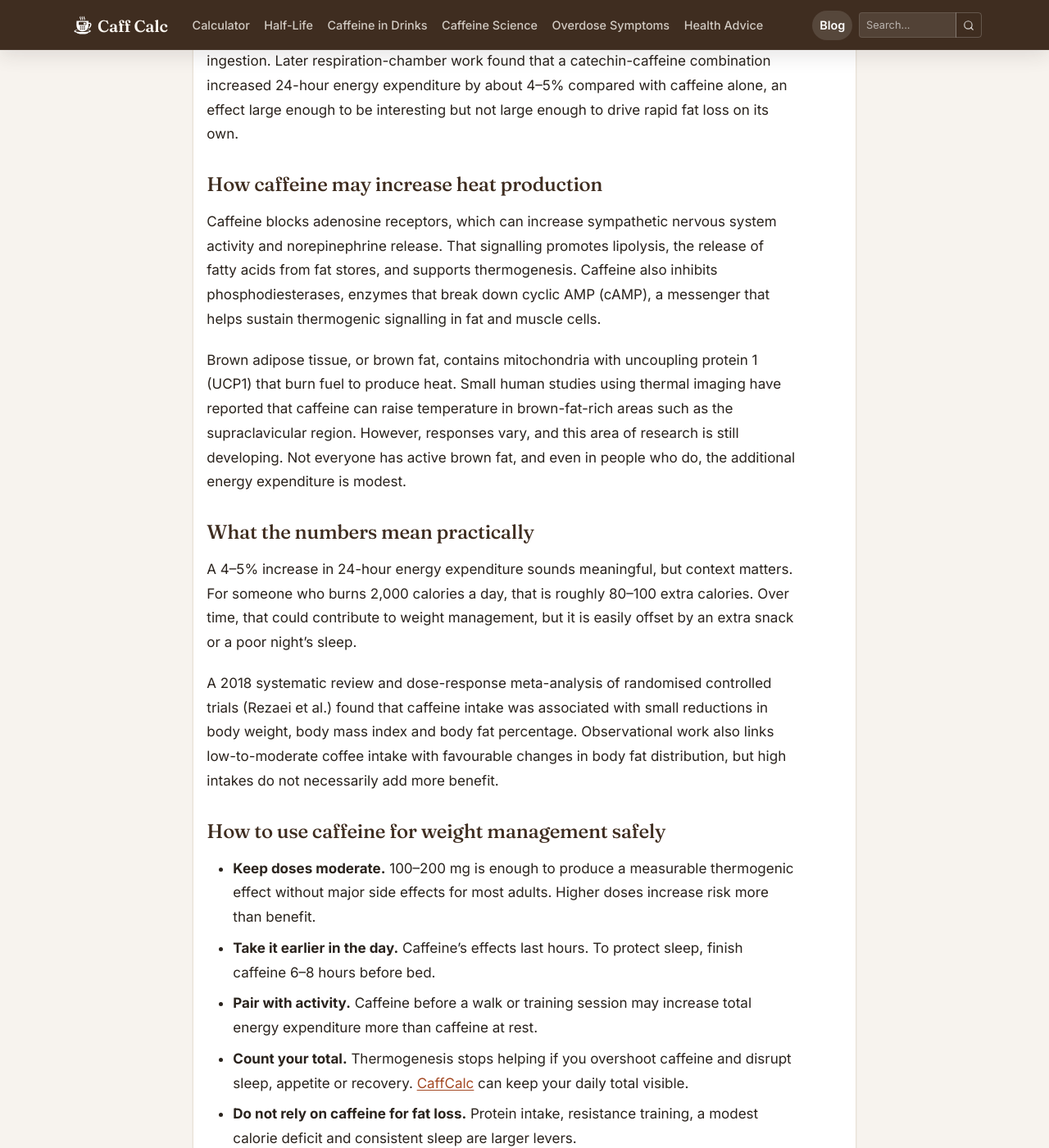
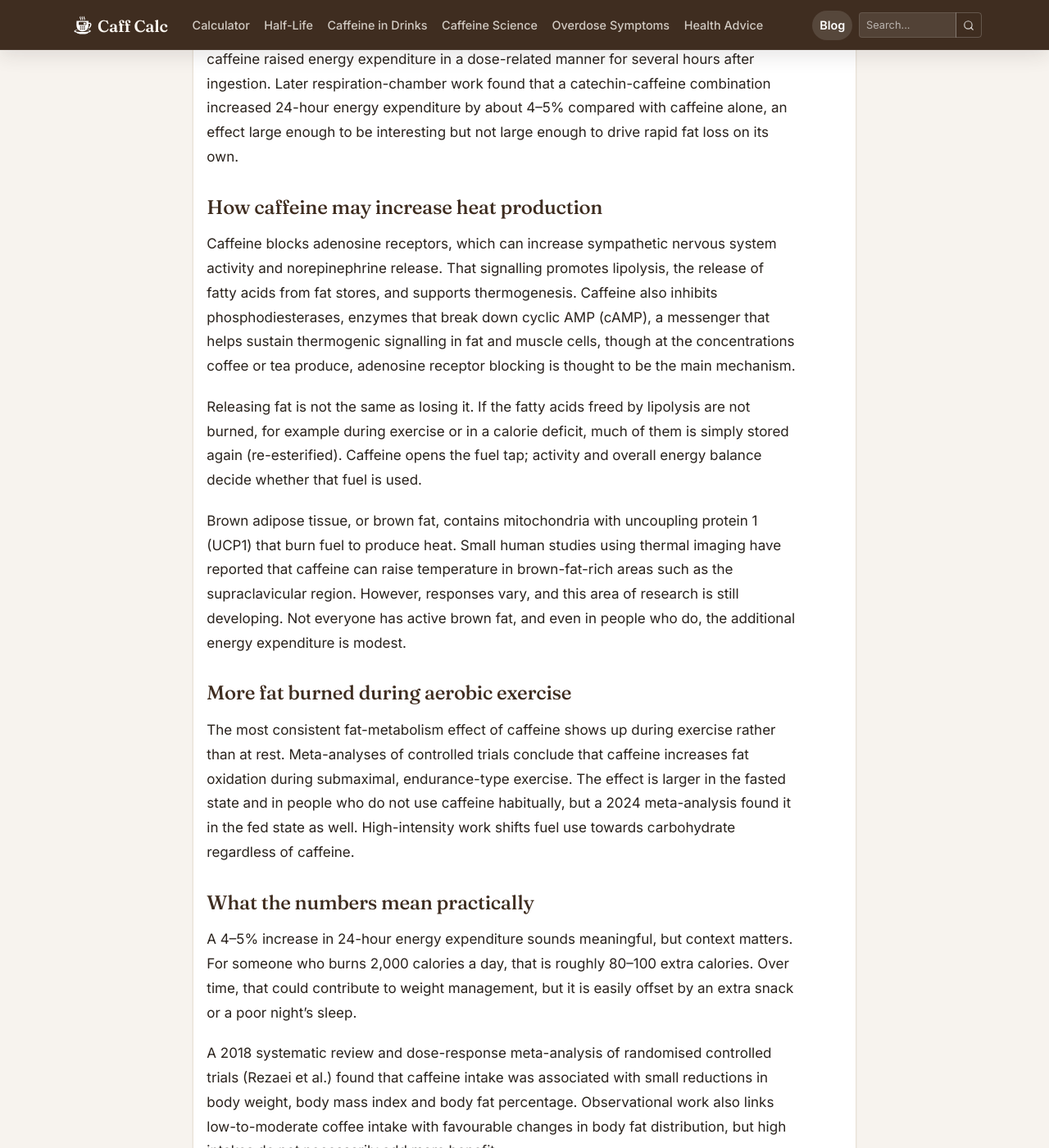
Before and after one commit to IUshakovsky/caff-calc, a Jekyll site: the page built from _posts/2026-04-20-caffeine-thermogenesis-weight.md, in a window 1280 px wide and 1400 px high, scrolled down 824 px. Shown: the whole window at 82% size. Built offline with Jekyll 4.4.1, drawn with Linux system fonts in a browser that asks for light colours; comment, search, counter and statistics services are not loaded; some of the changed text lies outside the part shown.

Commit message:
oct 1.2: merge metabolism cluster into caffeine-thermogenesis-weight
Moves exercise fat oxidation, lipolysis vs fat loss, the insulin
sensitivity and sleep trade-offs and clearance variability from
caffeine-fat-metabolism, with their sources, and redirects its URLs.

Co-Authored-By: Claude Opus 5.5 <noreply@anthropic.com>

```diff
--- a/_posts/2026-04-20-caffeine-thermogenesis-weight.md
+++ b/_posts/2026-04-20-caffeine-thermogenesis-weight.md
@@ -4,12 +4,16 @@ title: "Caffeine, Thermogenesis, and Weight: What Science Says"
 seo_title: "Does Caffeine Burn Fat? What Thermogenesis Studies Show"
 description: "Caffeine's thermogenic effect is real but small - roughly 4-5% of 24-hour energy expenditure in chamber studies. What that means for actual fat loss."
 date: 2026-04-20 03:00:00 +0000
-tags: [caffeine thermogenesis, weight management, metabolism, brown fat, energy expenditure]
+last_modified_at: 2026-10-13
+tags: [caffeine thermogenesis, weight management, metabolism, brown fat, energy expenditure, caffeine and fat metabolism, fat oxidation, insulin sensitivity, sleep]
 excerpt: "Caffeine's thermogenic effect is real but small - roughly 4-5% of 24-hour energy expenditure in chamber studies. What that means for actual fat loss."
 image: "/assets/images/blog/caffeine-thermogenesis-weight.jpg"
-redirect_from: /2026/04/20/caffeine-thermogenesis-weight/
-drinks: [decaf-coffee, caffeine-pill, green-tea]
-related_posts: [caffeine-pills-supplements, caffeine-fat-metabolism, caffeine-weight-sensitivity-guide, caffeine-blood-sugar]
+redirect_from:
+  - /2026/04/20/caffeine-thermogenesis-weight/
+  - /blog/caffeine-fat-metabolism/
+  - /2026/05/12/caffeine-fat-metabolism/
+drinks: [decaf-coffee, caffeine-pill, green-tea, espresso, latte]
+related_posts: [caffeine-pills-supplements, caffeine-weight-sensitivity-guide, caffeine-blood-sugar]
 ---
 
 ## Caffeine raises energy expenditure, but only a little
@@ -20,9 +24,15 @@ A classic double-blind study by Astrup et al. (1987) showed that 100, 200 and 40
 
 ## How caffeine may increase heat production
 
-Caffeine blocks adenosine receptors, which can increase sympathetic nervous system activity and norepinephrine release. That signalling promotes lipolysis, the release of fatty acids from fat stores, and supports thermogenesis. Caffeine also inhibits phosphodiesterases, enzymes that break down cyclic AMP (cAMP), a messenger that helps sustain thermogenic signalling in fat and muscle cells.
+Caffeine blocks adenosine receptors, which can increase sympathetic nervous system activity and norepinephrine release. That signalling promotes lipolysis, the release of fatty acids from fat stores, and supports thermogenesis. Caffeine also inhibits phosphodiesterases, enzymes that break down cyclic AMP (cAMP), a messenger that helps sustain thermogenic signalling in fat and muscle cells, though at the concentrations coffee or tea produce, adenosine receptor blocking is thought to be the main mechanism.
+
+Releasing fat is not the same as losing it. If the fatty acids freed by lipolysis are not burned, for example during exercise or in a calorie deficit, much of them is simply stored again (re-esterified). Caffeine opens the fuel tap; activity and overall energy balance decide whether that fuel is used.
 
 Brown adipose tissue, or brown fat, contains mitochondria with uncoupling protein 1 (UCP1) that burn fuel to produce heat. Small human studies using thermal imaging have reported that caffeine can raise temperature in brown-fat-rich areas such as the supraclavicular region. However, responses vary, and this area of research is still developing. Not everyone has active brown fat, and even in people who do, the additional energy expenditure is modest.
+
+## More fat burned during aerobic exercise
+
+The most consistent fat-metabolism effect of caffeine shows up during exercise rather than at rest. Meta-analyses of controlled trials conclude that caffeine increases fat oxidation during submaximal, endurance-type exercise. The effect is larger in the fasted state and in people who do not use caffeine habitually, but a 2024 meta-analysis found it in the fed state as well. High-intensity work shifts fuel use towards carbohydrate regardless of caffeine.
 
 ## What the numbers mean practically
 
@@ -30,11 +40,20 @@ A 4–5% increase in 24-hour energy expenditure sounds meaningful, but context m
 
 A 2018 systematic review and dose-response meta-analysis of randomised controlled trials (Rezaei et al.) found that caffeine intake was associated with small reductions in body weight, body mass index and body fat percentage. Observational work also links low-to-moderate coffee intake with favourable changes in body fat distribution, but high intakes do not necessarily add more benefit.
 
+## The trade-offs: blood sugar and sleep
+
+**Short-term insulin sensitivity.** A meta-analysis of trials in healthy adults found that acute caffeine intake reduces insulin sensitivity in the hours afterwards, most clearly when caffeine is taken close to a carbohydrate load. Whole coffee contains polyphenols that may offset this over the long term, but for the next meal or two, caffeine can make your body handle carbohydrates less efficiently.
+
+**Sleep.** In a controlled trial, 400 mg of caffeine taken 6 hours before bed still cut total sleep by more than an hour. Short or poor sleep impairs appetite regulation and insulin sensitivity, which works directly against fat loss.
+
+**Clearance varies widely.** How long caffeine stays active differs a lot between people: genetic variants of the liver enzyme CYP1A2, smoking (faster clearance), oral contraceptives and pregnancy (much slower clearance), age and liver function all shift it. The same afternoon coffee can be gone by bedtime for one person and still active for another.
+
 ## How to use caffeine for weight management safely
 
 - **Keep doses moderate.** 100–200 mg is enough to produce a measurable thermogenic effect without major side effects for most adults. Higher doses increase risk more than benefit.
 - **Take it earlier in the day.** Caffeine's effects last hours. To protect sleep, finish caffeine 6–8 hours before bed.
-- **Pair with activity.** Caffeine before a walk or training session may increase total energy expenditure more than caffeine at rest.
+- **Pair with activity.** Caffeine before a walk or training session may increase total energy expenditure more than caffeine at rest. For steady cardio, about 2–3 mg per kg of body weight (140–210 mg for a 70 kg person) 30–60 minutes beforehand is in the range studied, as long as you stay within your daily limit.
+- **Keep large doses away from carb-heavy meals.** Because acute caffeine reduces insulin sensitivity, this matters most if you monitor your glucose, have prediabetes or notice post-meal energy crashes.
 - **Count your total.** Thermogenesis stops helping if you overshoot caffeine and disrupt sleep, appetite or recovery. [CaffCalc]({{ '/' | relative_url }}) can keep your daily total visible.
 - **Do not rely on caffeine for fat loss.** Protein intake, resistance training, a modest calorie deficit and consistent sleep are larger levers.
 
@@ -46,6 +65,12 @@ Some older studies reported reduced food intake after caffeine, especially in me
 
 **Q: Does caffeine "burn fat"?**
 Caffeine increases fat oxidation and thermogenesis slightly, but the effect is too small to produce meaningful fat loss without a calorie deficit and exercise.
+
+**Q: Can I use caffeine before a fasted morning walk to burn more fat?**
+This is one of the better-supported uses: trials find caffeine increases fat oxidation during low-to-moderate aerobic exercise, especially when fasted. Keep the session submaximal, since at high intensity your body favours carbohydrate regardless of caffeine.
+
+**Q: Will milk, cream or sugar cancel out the effect?**
+They add calories that count towards your daily total, and a large milky or sweetened drink can easily outweigh the small thermogenic gain. Sugar also pairs caffeine's short-term drop in insulin sensitivity with a glucose load.
 
 **Q: Is green tea better than coffee for thermogenesis?**
 Some trials show a small additional effect when caffeine is combined with tea catechins, but the overall effect remains modest. Coffee and tea are both reasonable sources if you tolerate them.
@@ -70,8 +95,17 @@ Scientific sources supporting this article:
 - [PubMed: Effects of catechin-rich teas and caffeine on energy expenditure and fat oxidation — meta-analysis](https://pubmed.ncbi.nlm.nih.gov/21366839/)
 - [PubMed: The effects of caffeine intake on weight loss — systematic review and dose-response meta-analysis of RCTs](https://pubmed.ncbi.nlm.nih.gov/30335479/)
 - [PubMed: Increase from low to moderate, but not high, caffeinated coffee consumption is associated with favorable changes in body fat](https://pubmed.ncbi.nlm.nih.gov/36870243/)
+- [Meta-analysis: Does caffeine increase fat metabolism? (2022)](https://pubmed.ncbi.nlm.nih.gov/36495873/)
+- [Systematic review and meta-analysis: Caffeine and fat oxidation during exercise (2020)](https://www.mdpi.com/2072-6643/12/12/3603)
+- [Systematic review and meta-analysis: Caffeine and fat oxidation in the fed state (2024)](https://pubmed.ncbi.nlm.nih.gov/38257100/)
+- [Review: Regulation of lipolysis in adipocytes](https://pmc.ncbi.nlm.nih.gov/articles/PMC2885771/)
+- [Review: Effects of caffeine on brown adipose tissue thermogenesis](https://pmc.ncbi.nlm.nih.gov/articles/PMC7889509/)
+- [Nutrition Journal (2016): Acute caffeine ingestion reduces insulin sensitivity — meta-analysis](https://nutritionj.biomedcentral.com/articles/10.1186/s12937-016-0220-7)
+- [Journal of Clinical Sleep Medicine (2013): Caffeine 0, 3, or 6 hours before bed disrupts sleep](https://pmc.ncbi.nlm.nih.gov/articles/PMC3805807/)
+- [Systematic analysis (2022): Interindividual variability in caffeine pharmacokinetics](https://pubmed.ncbi.nlm.nih.gov/35280254/)
 - [FDA: Spilling the Beans — How Much Caffeine is Too Much?](https://www.fda.gov/consumers/consumer-updates/spilling-beans-how-much-caffeine-too-much)
 - [EFSA Scientific Opinion: Safety of Caffeine (2015)](https://www.efsa.europa.eu/en/efsajournal/pub/4102)
+- [Review: The safety of ingested caffeine (2017)](https://pmc.ncbi.nlm.nih.gov/articles/PMC5445139/)
 
 ---
 
```
Also changed, not shown: _posts/2026-01-09-caffeine-fasting-benefits-risks.md (+1 -1 lines), _posts/2026-03-02-caffeine-blood-sugar.md (+1 -1 lines), _posts/2026-05-12-caffeine-fat-metabolism.md (deleted, +0 -191 lines).
